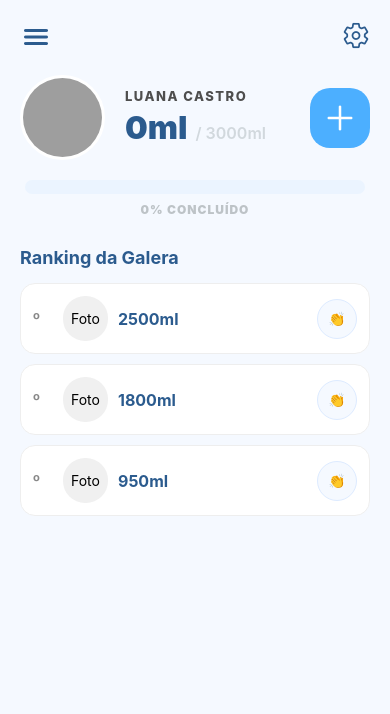
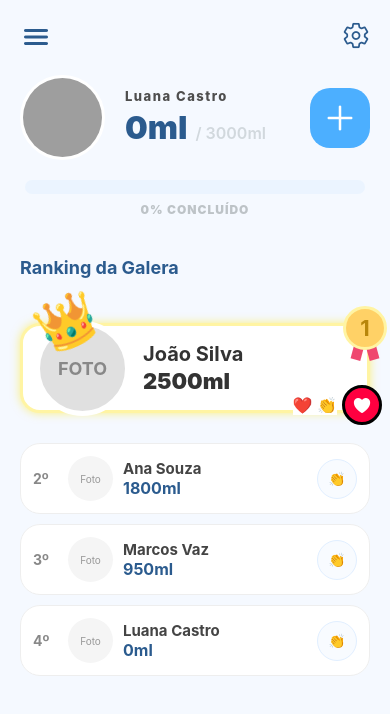
Before and after one commit to zluaninhaxp/versus-mobile, a React Native app: screen / in a window 390 px wide. Shown: the top 714 px of the page. Built offline with nearby package versions, Linux system fonts and the light colour scheme; grey boxes are pictures that could not be loaded.

Commit message:
feat: implementar RankItem personalizado com destaque para top 1

```diff
--- a/App.js
+++ b/App.js
@@ -1,5 +1,5 @@
 import React, { useState } from "react";
-import { StyleSheet, ScrollView, Text, View } from "react-native";
+import { StyleSheet, ScrollView, Text } from "react-native";
 import { SafeAreaProvider, SafeAreaView } from "react-native-safe-area-context";
 import { Header } from "./src/components/Header";
 import { UserStatus } from "./src/components/UserStatus";
@@ -9,21 +9,14 @@ import { WaterSettingsModal } from "./src/components/WaterSettingsModal";
 
 export default function App() {
   const [mlConsumido, setMlConsumido] = useState(0);
-
-  const [nome, setNome] = useState("LUANA CASTRO");
-
+  const [nome, setNome] = useState("Luana Castro");
   const [meta, setMeta] = useState(3000);
 
   const [isProfileOpen, setIsProfileOpen] = useState(false);
   const [isWaterSettingsOpen, setIsWaterSettingsOpen] = useState(false);
 
-  const ranking = [
-    {
-      id: 1,
-      nome: "João Silva",
-      ml: 2500,
-      foto: "https://i.pravatar.cc/150?u=joao",
-    },
+  // Lista de usuários fictícios
+  const usuariosAmigos = [
     {
       id: 2,
       nome: "Ana Souza",
@@ -36,7 +29,23 @@ export default function App() {
       ml: 950,
       foto: "https://i.pravatar.cc/150?u=marcos",
     },
+    {
+      id: 4,
+      nome: "João Silva",
+      ml: 2500,
+      foto: "https://i.pravatar.cc/150?u=joao",
+    },
   ];
+
+  // Criamos o Ranking unindo os amigos com os seus dados atuais
+  // Isso faz com que você também apareça na lista!
+  const rankingCompleto = [
+    ...usuariosAmigos,
+    { id: 1, nome: nome, ml: mlConsumido, foto: "" }, // Você
+  ];
+
+  // A MÁGICA: Ordena o ranking do maior para o menor ML
+  const rankingOrdenado = rankingCompleto.sort((a, b) => b.ml - a.ml);
 
   return (
     <SafeAreaProvider>
@@ -59,10 +68,11 @@ export default function App() {
 
           <Text style={styles.rankingTitle}>Ranking da Galera</Text>
 
-          {ranking.map((item, index) => (
+          {/* O "For" (Map) percorrendo a lista já ordenada */}
+          {rankingOrdenado.map((item, index) => (
             <RankItem
               key={item.id}
-              posicao={index + 1}
+              position={index + 1} // Passando a posição correta (1, 2, 3...)
               nome={item.nome}
               ml={item.ml}
               foto={item.foto}
@@ -94,7 +104,7 @@ const styles = StyleSheet.create({
     fontSize: 18,
     fontWeight: "bold",
     color: "#2B5B8E",
-    marginTop: 20,
+    marginTop: 30, // Dei um pouco mais de respiro
     marginBottom: 15,
   },
 });
--- a/src/components/RankItem.tsx
+++ b/src/components/RankItem.tsx
@@ -1,54 +1,12 @@
-import { View, Text, TouchableOpacity, StyleSheet } from "react-native";
+import React from "react";
+import { RankItemTop } from "./RankItemTop"; // Verifique se o caminho está correto
+import { RankItemRegular } from "./RankItemRegular";
 
-export function RankItem({ name, ml, position }) {
-  return (
-    <View style={styles.rankItem}>
-      <Text style={styles.rankPos}>{position}º</Text>
-      <View style={styles.rankAvatar}>
-        <Text>Foto</Text>
-      </View>
-      <View style={{ flex: 1 }}>
-        <Text style={styles.rankName}>{name}</Text>
-        <Text style={styles.rankValue}>{ml}ml</Text>
-      </View>
-      <TouchableOpacity style={styles.reactionButton}>
-        <Text>👏</Text>
-      </TouchableOpacity>
-    </View>
-  );
+export function RankItem({ position, nome, ml, foto }) {
+  // Use 'nome' para bater com o App.js
+  if (position === 1) {
+    return <RankItemTop name={nome} ml={ml} />;
+  }
+
+  return <RankItemRegular position={position} name={nome} ml={ml} />;
 }
-
-const styles = StyleSheet.create({
-  rankItem: {
-    flexDirection: "row",
-    alignItems: "center",
-    backgroundColor: "white",
-    padding: 12,
-    borderRadius: 15,
-    marginBottom: 10,
-    borderWidth: 1,
-    borderColor: "#EEE",
-  },
-  rankPos: { width: 30, fontWeight: "bold", color: "#888" },
-  rankAvatar: {
-    width: 45,
-    height: 45,
-    borderRadius: 22,
-    backgroundColor: "#F0F0F0",
-    justifyContent: "center",
-    alignItems: "center",
-    marginRight: 10,
-  },
-  rankName: { fontWeight: "bold", color: "#444" },
-  rankValue: { color: "#2B5B8E", fontSize: 16, fontWeight: "bold" },
-  reactionButton: {
-    width: 40,
-    height: 40,
-    borderRadius: 20,
-    backgroundColor: "#F5F9FF",
-    justifyContent: "center",
-    alignItems: "center",
-    borderWidth: 1,
-    borderColor: "#DDEBFF",
-  },
-});
--- /dev/null
+++ b/src/components/RankItemRegular.tsx
@@ -0,0 +1,58 @@
+import { View, Text, TouchableOpacity, StyleSheet } from "react-native";
+
+export function RankItemRegular({ name, ml, position }) {
+  return (
+    <View style={styles.container}>
+      <Text style={styles.pos}>{position}º</Text>
+
+      <View style={styles.avatar}>
+        <Text style={styles.avatarText}>Foto</Text>
+      </View>
+
+      <View style={{ flex: 1 }}>
+        <Text style={styles.name}>{name}</Text>
+        <Text style={styles.value}>{ml}ml</Text>
+      </View>
+
+      <TouchableOpacity style={styles.actionButton}>
+        <Text>👏</Text>
+      </TouchableOpacity>
+    </View>
+  );
+}
+
+const styles = StyleSheet.create({
+  container: {
+    flexDirection: "row",
+    alignItems: "center",
+    backgroundColor: "white",
+    padding: 12,
+    borderRadius: 20,
+    marginBottom: 10,
+    borderWidth: 1,
+    borderColor: "#EEE",
+  },
+  pos: { width: 35, fontWeight: "bold", color: "#888", fontSize: 14 },
+  avatar: {
+    width: 45,
+    height: 45,
+    borderRadius: 22.5,
+    backgroundColor: "#F5F5F5",
+    justifyContent: "center",
+    alignItems: "center",
+    marginRight: 10,
+  },
+  avatarText: { fontSize: 10, color: "#999" },
+  name: { fontWeight: "bold", color: "#444", fontSize: 15 },
+  value: { color: "#2B5B8E", fontSize: 16, fontWeight: "700" },
+  actionButton: {
+    width: 40,
+    height: 40,
+    borderRadius: 20,
+    backgroundColor: "#F8FBFF",
+    justifyContent: "center",
+    alignItems: "center",
+    borderWidth: 1,
+    borderColor: "#E1EFFF",
+  },
+});
--- /dev/null
+++ b/src/components/RankItemTop.tsx
@@ -0,0 +1,181 @@
+import React from "react";
+import { View, Text, StyleSheet, TouchableOpacity } from "react-native";
+import { Ionicons } from "@expo/vector-icons";
+
+export function RankItemTop({ name, ml }) {
+  return (
+    <View style={styles.outerContainer}>
+      {/* O Card com brilho amarelo */}
+      <View style={styles.card}>
+        {/* Espaçador para o avatar que está absoluto */}
+        <View style={styles.avatarSpacer} />
+
+        {/* Informações do Usuário */}
+        <View style={styles.infoContainer}>
+          <Text style={styles.userName}>{name}</Text>
+          <Text style={styles.userMl}>{ml}ml</Text>
+        </View>
+
+        {/* Medalha de Número 1 */}
+        <View style={styles.medalContainer}>
+          <View style={styles.medalCircle}>
+            <Text style={styles.medalNumber}>1</Text>
+          </View>
+          <View style={styles.ribbons}>
+            <View
+              style={[styles.ribbon, { transform: [{ rotate: "15deg" }] }]}
+            />
+            <View
+              style={[styles.ribbon, { transform: [{ rotate: "-15deg" }] }]}
+            />
+          </View>
+        </View>
+
+        {/* Reações flutuantes e Botão de Coração */}
+        <View style={styles.reactionSection}>
+          <Text style={styles.othersReactions}>❤️ 👏</Text>
+          <TouchableOpacity style={styles.heartButton}>
+            <Ionicons name="heart" size={20} color="white" />
+          </TouchableOpacity>
+        </View>
+      </View>
+
+      {/* Avatar flutuante com Coroa */}
+      <View style={styles.avatarContainer}>
+        <View style={styles.crownWrapper}>
+          <Text style={styles.crownEmoji}>👑</Text>
+        </View>
+        <View style={styles.imageCircle}>
+          <Text style={styles.photoPlaceholder}>FOTO</Text>
+        </View>
+      </View>
+    </View>
+  );
+}
+
+const styles = StyleSheet.create({
+  outerContainer: {
+    marginVertical: 30,
+    width: "100%",
+    alignItems: "center",
+    justifyContent: "center",
+  },
+  card: {
+    width: "100%",
+    height: 90,
+    backgroundColor: "white",
+    borderRadius: 20,
+    borderWidth: 3,
+    borderColor: "#FFF4A3",
+    flexDirection: "row",
+    alignItems: "center",
+    paddingRight: 15,
+    elevation: 10,
+    shadowColor: "#FFE600",
+    shadowOpacity: 0.5,
+    shadowRadius: 10,
+    shadowOffset: { width: 0, height: 0 },
+  },
+  avatarSpacer: {
+    width: 120,
+  },
+  avatarContainer: {
+    position: "absolute",
+    left: 15,
+    zIndex: 20,
+  },
+  imageCircle: {
+    width: 95,
+    height: 95,
+    borderRadius: 60,
+    backgroundColor: "#E0E0E0",
+    borderWidth: 5,
+    borderColor: "white",
+    justifyContent: "center",
+    alignItems: "center",
+    elevation: 5,
+  },
+  photoPlaceholder: {
+    fontSize: 18,
+    fontWeight: "bold",
+    color: "#888",
+  },
+  crownWrapper: {
+    position: "absolute",
+    top: -30,
+    zIndex: 30,
+    transform: [{ rotate: "-25deg" }],
+  },
+  crownEmoji: {
+    fontSize: 50,
+  },
+  infoContainer: {
+    flex: 1,
+  },
+  userName: {
+    fontSize: 20,
+    fontWeight: "bold",
+    color: "#333",
+  },
+  userMl: {
+    fontSize: 22,
+    fontWeight: "900",
+    color: "#333",
+    marginTop: 2,
+  },
+  medalContainer: {
+    position: "absolute",
+    top: -20,
+    right: -20,
+    alignItems: "center",
+  },
+  medalCircle: {
+    width: 44,
+    height: 44,
+    borderRadius: 23,
+    backgroundColor: "#FFD166",
+    borderWidth: 3,
+    borderColor: "#FFF4A3",
+    justifyContent: "center",
+    alignItems: "center",
+    zIndex: 2,
+  },
+  medalNumber: {
+    fontSize: 22,
+    fontWeight: "bold",
+    color: "#B8860B",
+  },
+  ribbons: {
+    flexDirection: "row",
+    position: "absolute",
+    bottom: -10,
+  },
+  ribbon: {
+    width: 10,
+    height: 20,
+    backgroundColor: "#EF476F",
+    marginHorizontal: 2,
+  },
+  reactionSection: {
+    position: "absolute",
+    bottom: -15,
+    right: -15,
+    flexDirection: "row",
+    alignItems: "center",
+  },
+  othersReactions: {
+    fontSize: 16,
+    marginRight: 5,
+    backgroundColor: "#FFFFFF",
+  },
+  heartButton: {
+    width: 40,
+    height: 40,
+    borderRadius: 22,
+    backgroundColor: "#FF0040",
+    borderWidth: 3,
+    borderColor: "black",
+    justifyContent: "center",
+    alignItems: "center",
+  },
+});
```
